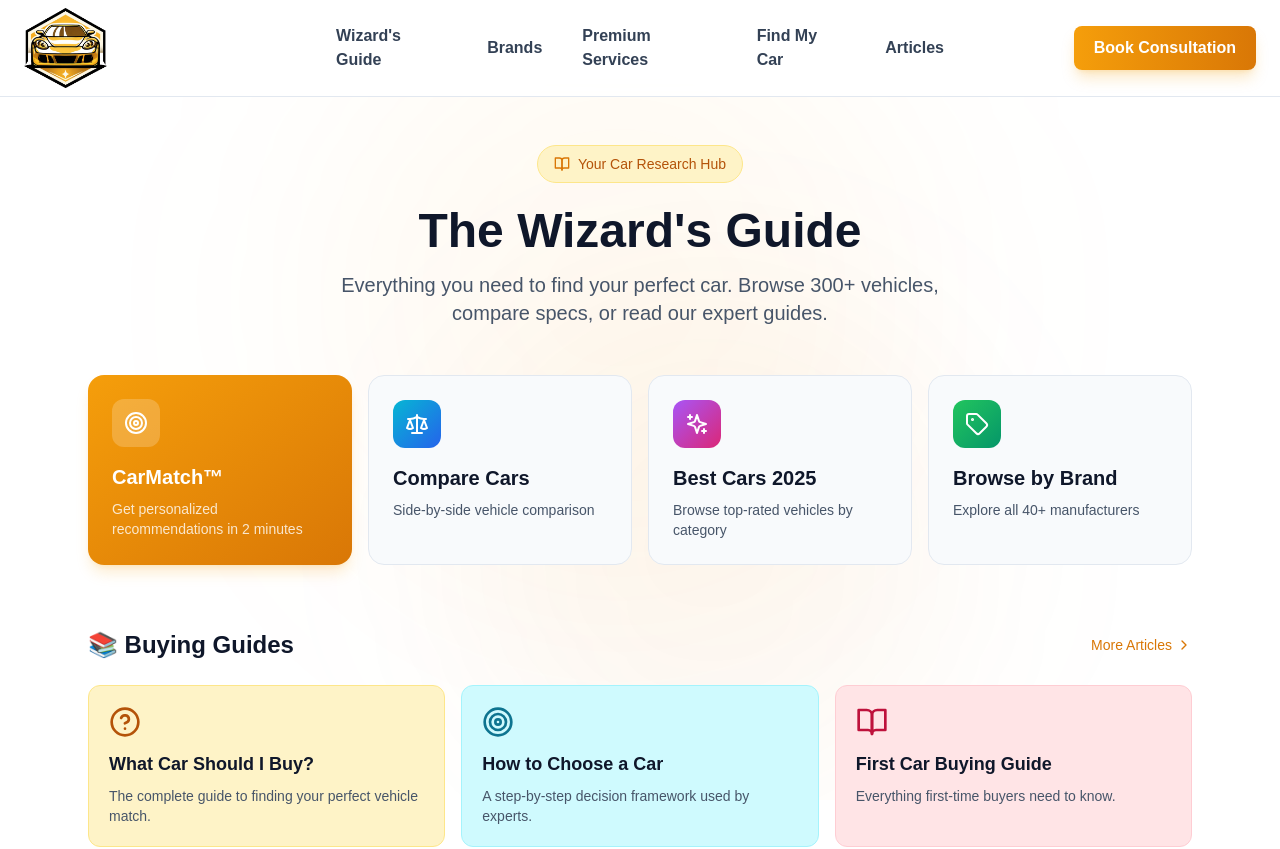
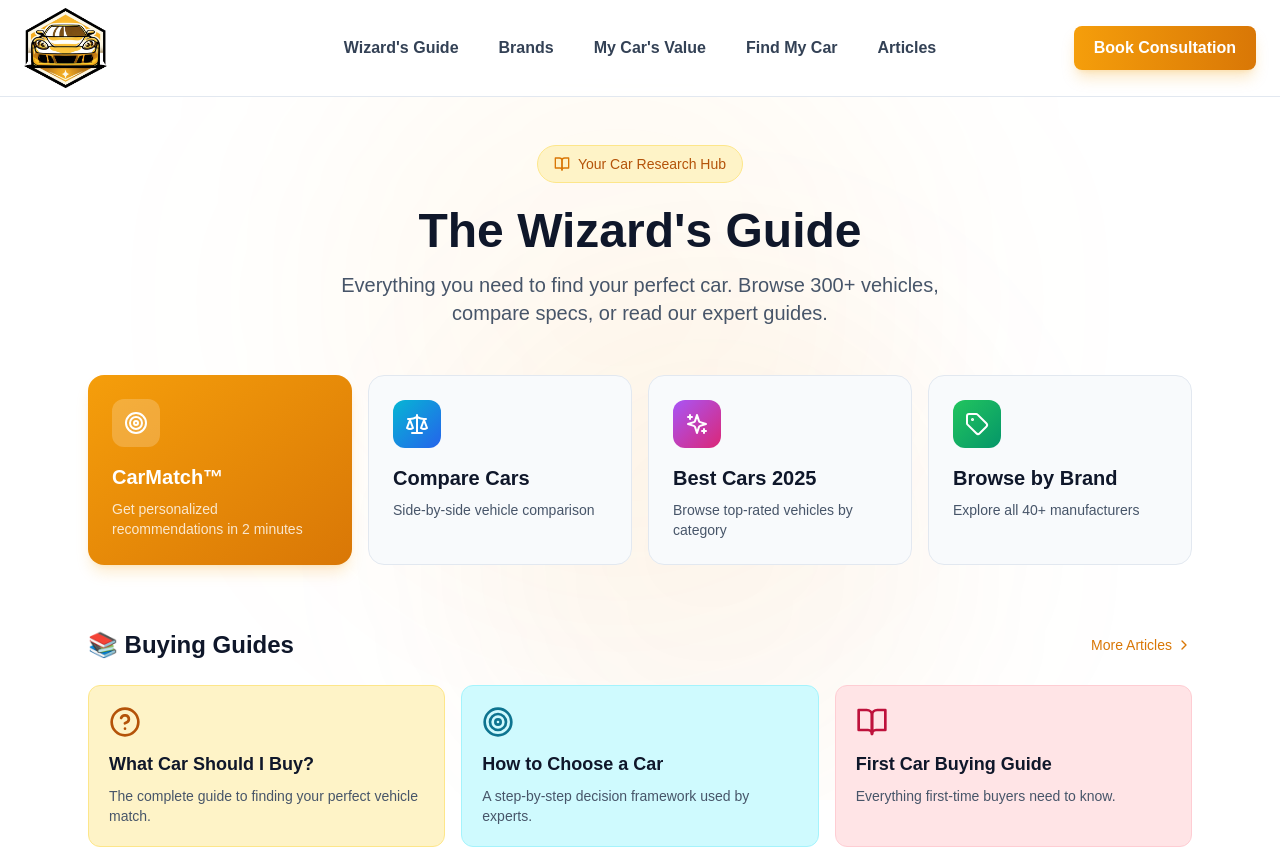
Before and after one commit to T-fps/autowizard, a Next.js app: page / in a window 1280 px wide. Shown: the top 849 px of the page. Built offline with nearby package versions, Linux system fonts and the light colour scheme.

Commit message:
Add files via upload

```diff
--- a/app/components/shared/Navigation.tsx
+++ b/app/components/shared/Navigation.tsx
@@ -33,7 +33,7 @@ export default function Navigation() {
             <nav className="hidden md:flex absolute left-1/2 transform -translate-x-1/2 items-center gap-2">
               <Link href="/" className="px-4 py-2 rounded-lg text-slate-700 font-bold hover:text-amber-600 hover:bg-amber-50 transition-all">Wizard&apos;s Guide</Link>
               <Link href="/brands" className="px-4 py-2 rounded-lg text-slate-700 font-bold hover:text-amber-600 hover:bg-amber-50 transition-all">Brands</Link>
-              <Link href="/services" className="px-4 py-2 rounded-lg text-slate-700 font-bold hover:text-amber-600 hover:bg-amber-50 transition-all">Premium Services</Link>
+              <Link href="/value" className="px-4 py-2 rounded-lg text-slate-700 font-bold hover:text-amber-600 hover:bg-amber-50 transition-all">My Car&apos;s Value</Link>
               <Link href="/quiz" className="px-4 py-2 rounded-lg text-slate-700 font-bold hover:text-amber-600 hover:bg-amber-50 transition-all">Find My Car</Link>
               <Link href="/blog" className="px-4 py-2 rounded-lg text-slate-700 font-bold hover:text-amber-600 hover:bg-amber-50 transition-all">Articles</Link>
             </nav>
@@ -42,7 +42,7 @@ export default function Navigation() {
           <nav className="md:hidden flex items-center justify-center gap-2 mt-3 pt-3 border-t border-slate-200">
             <Link href="/" className="px-3 py-1.5 rounded-lg text-sm text-slate-700 font-bold hover:text-amber-600 hover:bg-amber-50 transition-all">Guide</Link>
             <Link href="/brands" className="px-3 py-1.5 rounded-lg text-sm text-slate-700 font-bold hover:text-amber-600 hover:bg-amber-50 transition-all">Brands</Link>
-            <Link href="/services" className="px-3 py-1.5 rounded-lg text-sm text-slate-700 font-bold hover:text-amber-600 hover:bg-amber-50 transition-all">Premium</Link>
+            <Link href="/value" className="px-3 py-1.5 rounded-lg text-sm text-slate-700 font-bold hover:text-amber-600 hover:bg-amber-50 transition-all">Value</Link>
             <Link href="/quiz" className="px-3 py-1.5 rounded-lg text-sm text-slate-700 font-bold hover:text-amber-600 hover:bg-amber-50 transition-all">Find My Car</Link>
             <Link href="/blog" className="px-3 py-1.5 rounded-lg text-sm text-slate-700 font-bold hover:text-amber-600 hover:bg-amber-50 transition-all">Articles</Link>
           </nav>
```
